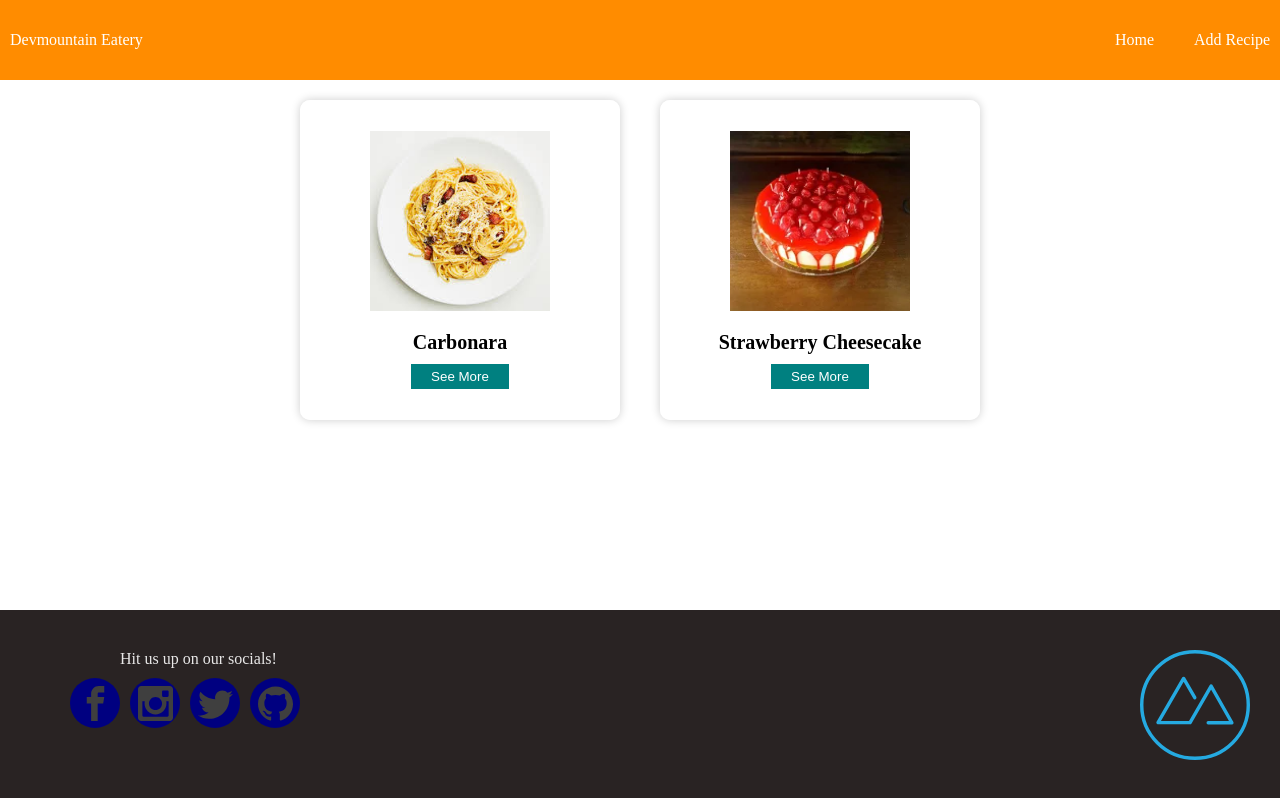
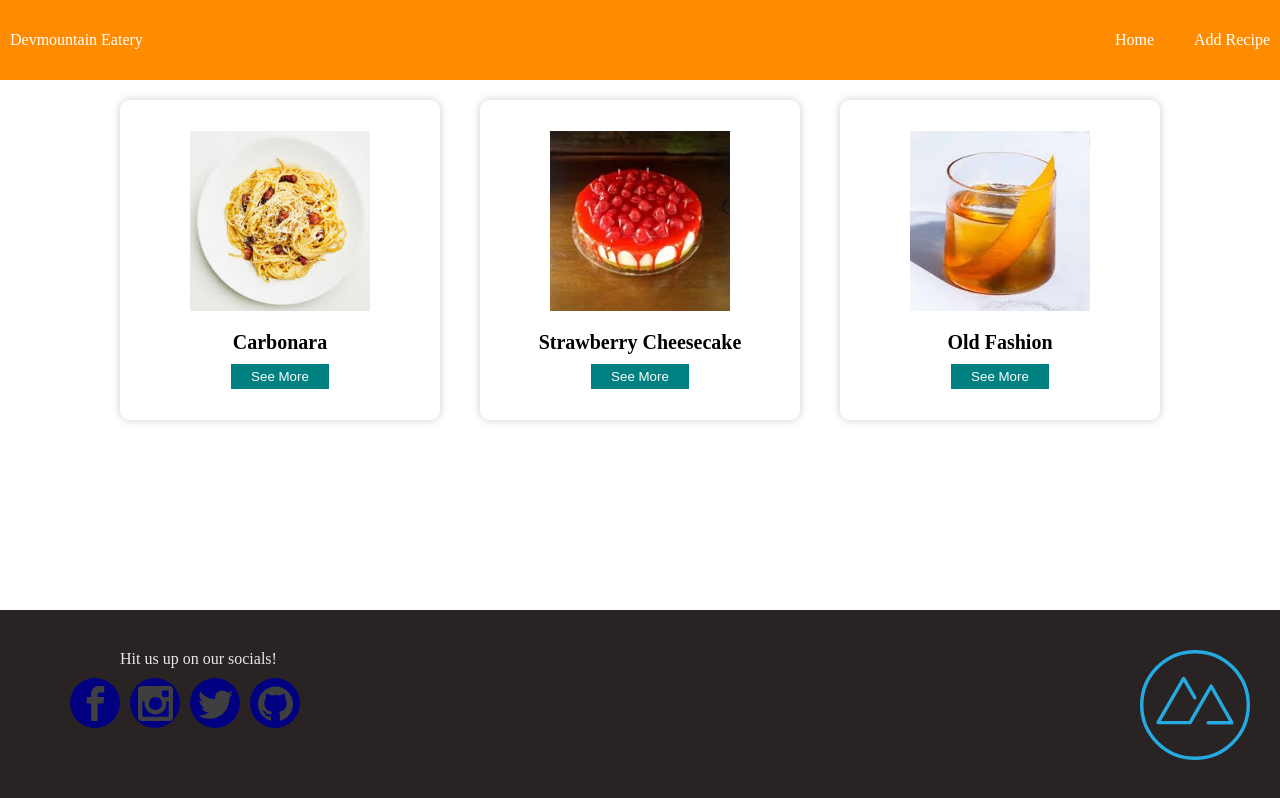
Before and after one commit to brajgon1/ReactUnit3, a React (Create React App) app in the folder starter/: page /recipe/3 in a window 1280 px wide. Built offline with nearby package versions, Linux system fonts and the light colour scheme.

Commit message:
added three options

```diff
--- a/starter/src/components/RecipeCard.jsx
+++ b/starter/src/components/RecipeCard.jsx
@@ -1,6 +1,7 @@
 import React from "react";
 import CarbonaraPic from "../assets/carbonara.jpg";
 import StrawberryCheeseCake from "../assets/strawberrycheesecake.webp";
+import OldFashion from "../assets/oldfashion.jpg";
 function RecipeCard() {
   return (
     <div className="recipe-container">
@@ -23,6 +24,15 @@ function RecipeCard() {
           <button className="view-btn">See More</button>
         </div>
       </div>
+
+      <div className="recipe-card">
+        <img src={OldFashion} alt="oldfashion" className="recipe-img" />
+        <div className="recipe-details">
+          <h2 className="name">Old Fashion</h2>
+          <button className="view-btn">See More</button>
+        </div>
+      </div>
+
     </div>
   );
 }
```
Also changed, not shown: starter/src/assets/oldfashion.jpg (added).
